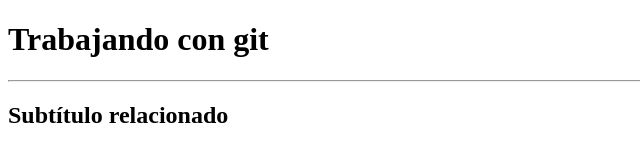
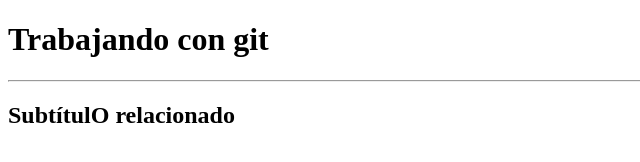
Before and after one commit to CristianGobbesso/git-bootcamp, a plain HTML site: page index.html in a window 1280 px wide. Shown: the full height of the page, 0-640 px from the left. Drawn offline with Linux system fonts and the light colour scheme.

Commit message:
modifique el readme y el index para probar guardar los cambios de ambos archivos a la vez

```diff
--- a/index.html
+++ b/index.html
@@ -7,6 +7,6 @@
 <body>
    <h1>Trabajando con git</h1>
    <hr>
-   <h2>Subtítulo relacionado</h2>
+   <h2>SubtítulO relacionado</h2>
 </body>
 </html>
```
Also changed, not shown: 1 other file.
